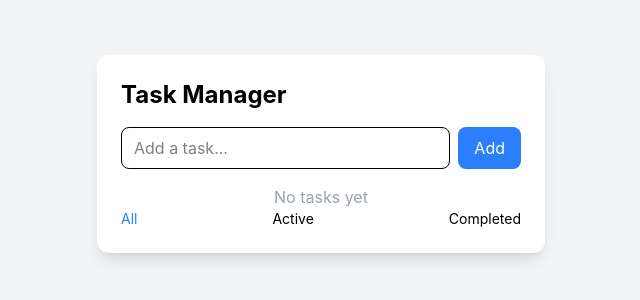
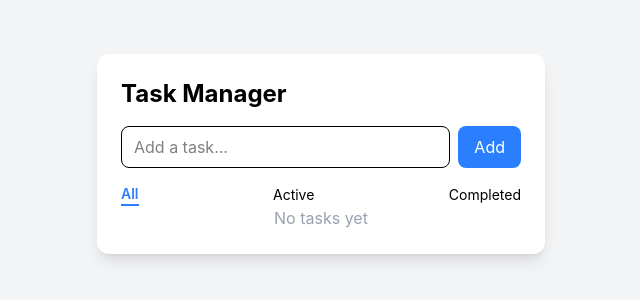
Before and after one commit to ajay020/task-manager-app, a React (Vite) app: page / in a window 1280 px wide. Shown: the part 246-546 px from the top of the page, without its empty margins (319-959 px from the left). Built offline with nearby package versions, Linux system fonts and the light colour scheme.

Commit message:
feat(filter): add task filtering (all, active, completed)

```diff
--- a/src/App.tsx
+++ b/src/App.tsx
@@ -1,12 +1,15 @@
-import { useEffect, useState } from "react";
+import { useState } from "react";
 import TaskList from "./components/TaskList";
 import FilterBar from "./components/FilterBar";
 import TaskInput from "./components/TaskInput";
 import type { Task } from "./types/Task";
 import { useLocalStorage } from "./hooks/useLocalStorage";
 
+type Filter = "all" | "active" | "completed";
+
 export default function App() {
   const [tasks, setTasks] = useLocalStorage<Task[]>("tasks", []);
+  const [filter, setFilter] = useState<Filter>("all");
 
   const addTask = (title: string) => {
     if (!title.trim()) return;
@@ -34,18 +37,29 @@ export default function App() {
     setTasks((prev) => prev.filter((task) => task.id !== id));
   };
 
+  const filteredTasks = tasks.filter((task) => {
+    if (filter === "active") return !task.completed;
+    if (filter === "completed") return task.completed;
+    return true;
+  });
+
   return (
     <div className="min-h-screen bg-gray-100 flex items-center justify-center">
       <div className="w-full max-w-md bg-white shadow-lg rounded-xl p-6">
         <h1 className="text-2xl font-bold mb-4">Task Manager</h1>
 
         <TaskInput onAdd={addTask} />
+
+        <FilterBar
+          filter={filter}
+          setFilter={setFilter}
+        />
+
         <TaskList
-          tasks={tasks}
+          tasks={filteredTasks}
           onToggle={toggleTask}
           onDelete={deleteTask}
         />
-        <FilterBar />
       </div>
     </div>
   );
--- a/src/components/FilterBar.tsx
+++ b/src/components/FilterBar.tsx
@@ -1,9 +1,39 @@
-export default function FilterBar() {
+type Props = {
+    filter: string;
+    setFilter: (value: "all" | "active" | "completed") => void;
+};
+
+export default function FilterBar({ filter, setFilter }: Props) {
     return (
-        <div className="flex justify-between text-sm">
-            <button className="text-blue-500">All</button>
-            <button>Active</button>
-            <button>Completed</button>
+        <div className="flex justify-between text-sm mt-2">
+            <button
+                onClick={() => setFilter("all")}
+                className={filter === "all"
+                    ? "text-blue-500 font-semibold border-b-2 hover:text-blue-400 transition"
+                    : ""}
+            >
+                All
+            </button>
+
+            <button
+                onClick={() => setFilter("active")}
+                className={filter === "active"
+                    ? "text-blue-500 font-semibold border-b-2 border-blue-500 hover:text-blue-400 transition"
+                    : ""
+                }
+            >
+                Active
+            </button>
+
+            <button
+                onClick={() => setFilter("completed")}
+                className={filter === "completed"
+                    ? "text-blue-500 font-semibold border-b-2 border-blue-500 hover:text-blue-400 transition"
+                    : ""
+                }
+            >
+                Completed
+            </button>
         </div>
     );
 }
```
